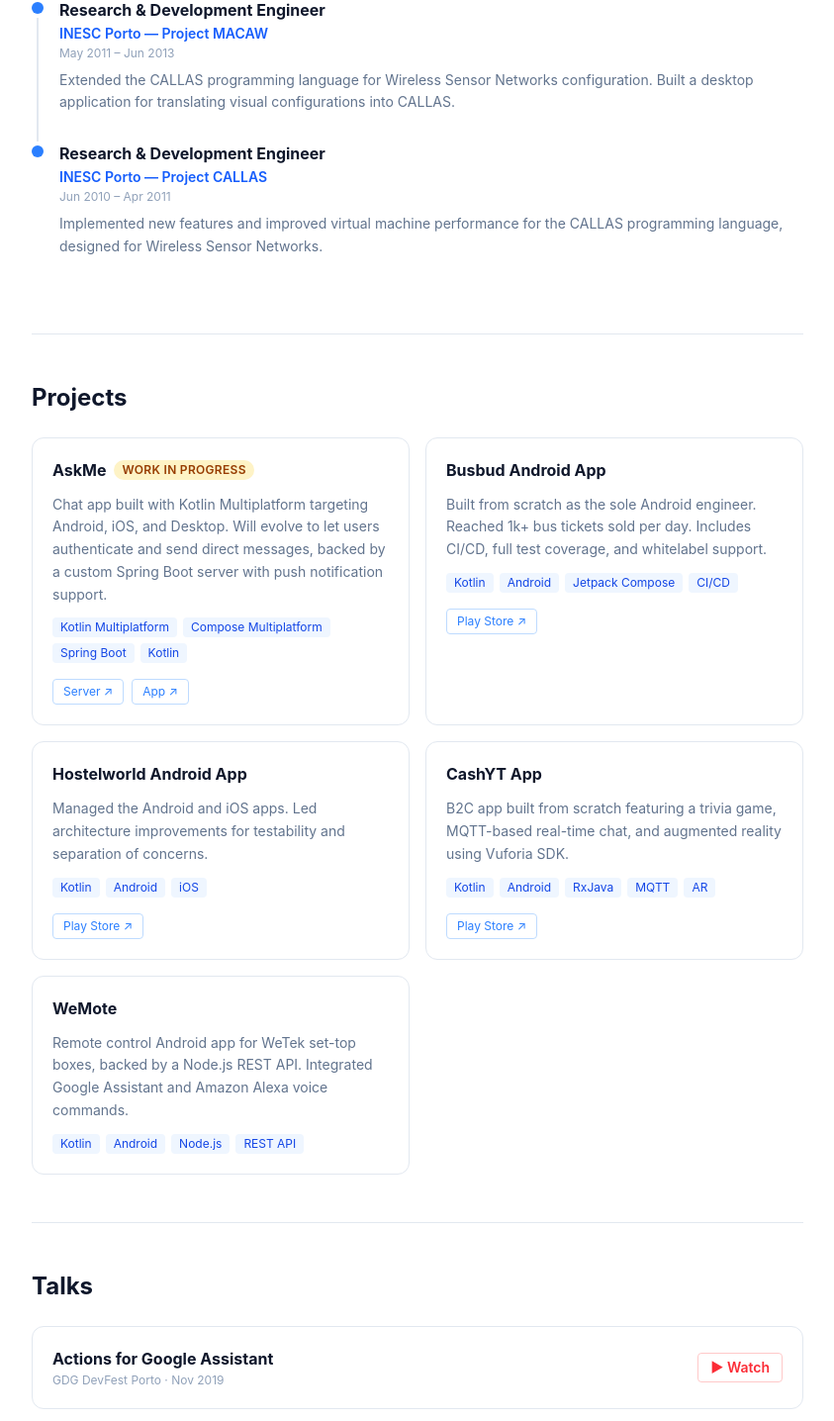
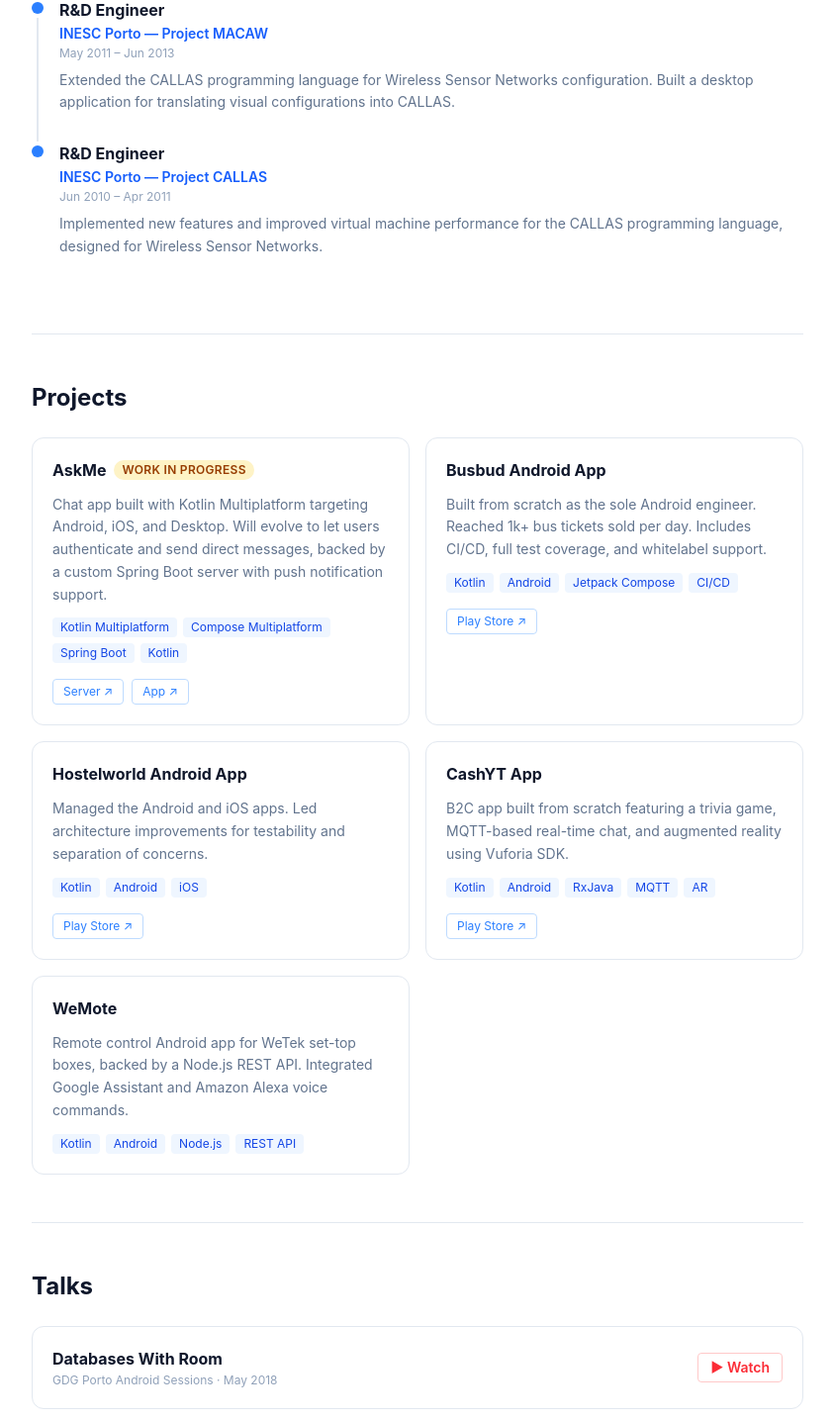
Before and after one commit to ruimendesM/ruimendesdev-site, a React (Vite) app: page / in a window 1280 px wide. Shown: the part 1123-2559 px from the top of the page at 99% size, without its empty margins (200-1043 px from the left). Built offline with nearby package versions, Linux system fonts and the light colour scheme.

Commit message:
fix: correct talks order, date format, and R&D title to match spec

```diff
--- a/src/data/career.ts
+++ b/src/data/career.ts
@@ -37,13 +37,13 @@
     summary: 'Implemented mobile banking solutions for African and European banks. Worked on-site in Warsaw for Bank Millennium. Architected an Android app skeleton for future banking products.',
   },
   {
-    title: 'Research & Development Engineer',
+    title: 'R&D Engineer',
     company: 'INESC Porto — Project MACAW',
     dateRange: 'May 2011 – Jun 2013',
     summary: 'Extended the CALLAS programming language for Wireless Sensor Networks configuration. Built a desktop application for translating visual configurations into CALLAS.',
   },
   {
-    title: 'Research & Development Engineer',
+    title: 'R&D Engineer',
     company: 'INESC Porto — Project CALLAS',
     dateRange: 'Jun 2010 – Apr 2011',
     summary: 'Implemented new features and improved virtual machine performance for the CALLAS programming language, designed for Wireless Sensor Networks.',
--- a/src/data/talks.ts
+++ b/src/data/talks.ts
@@ -7,15 +7,15 @@
 
 export const talks: Talk[] = [
   {
-    title: 'Actions for Google Assistant',
-    event: 'GDG DevFest Porto',
-    date: 'Nov 2019',
-    youtubeUrl: 'https://www.youtube.com/watch?v=81YEf0vbxns',
-  },
-  {
     title: 'Databases With Room',
     event: 'GDG Porto Android Sessions',
     date: 'May 2018',
     youtubeUrl: 'https://www.youtube.com/live/tmFjgDQjelA?si=d186jBbV1yOFxFB-&t=1974',
   },
+  {
+    title: 'Actions for Google Assistant',
+    event: 'GDG DevFest Porto',
+    date: '2019',
+    youtubeUrl: 'https://www.youtube.com/watch?v=81YEf0vbxns',
+  },
 ]
```
